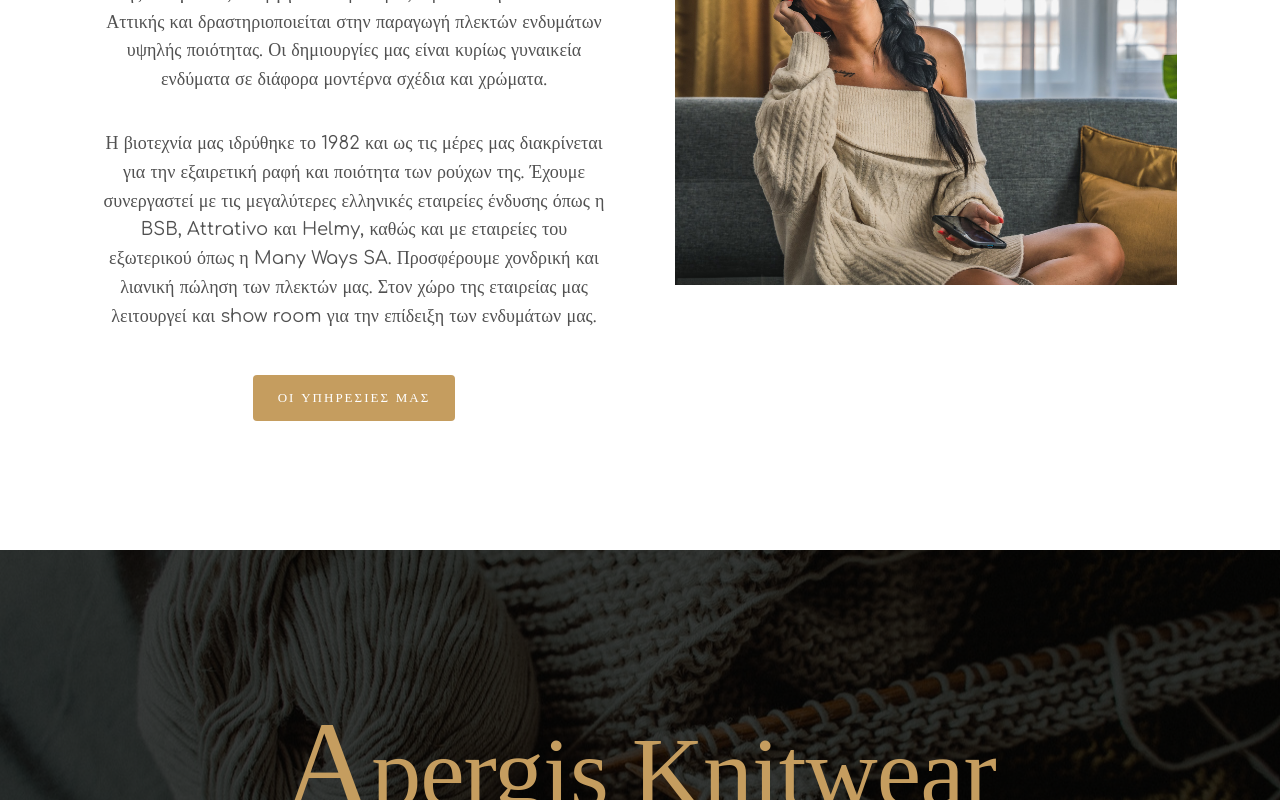
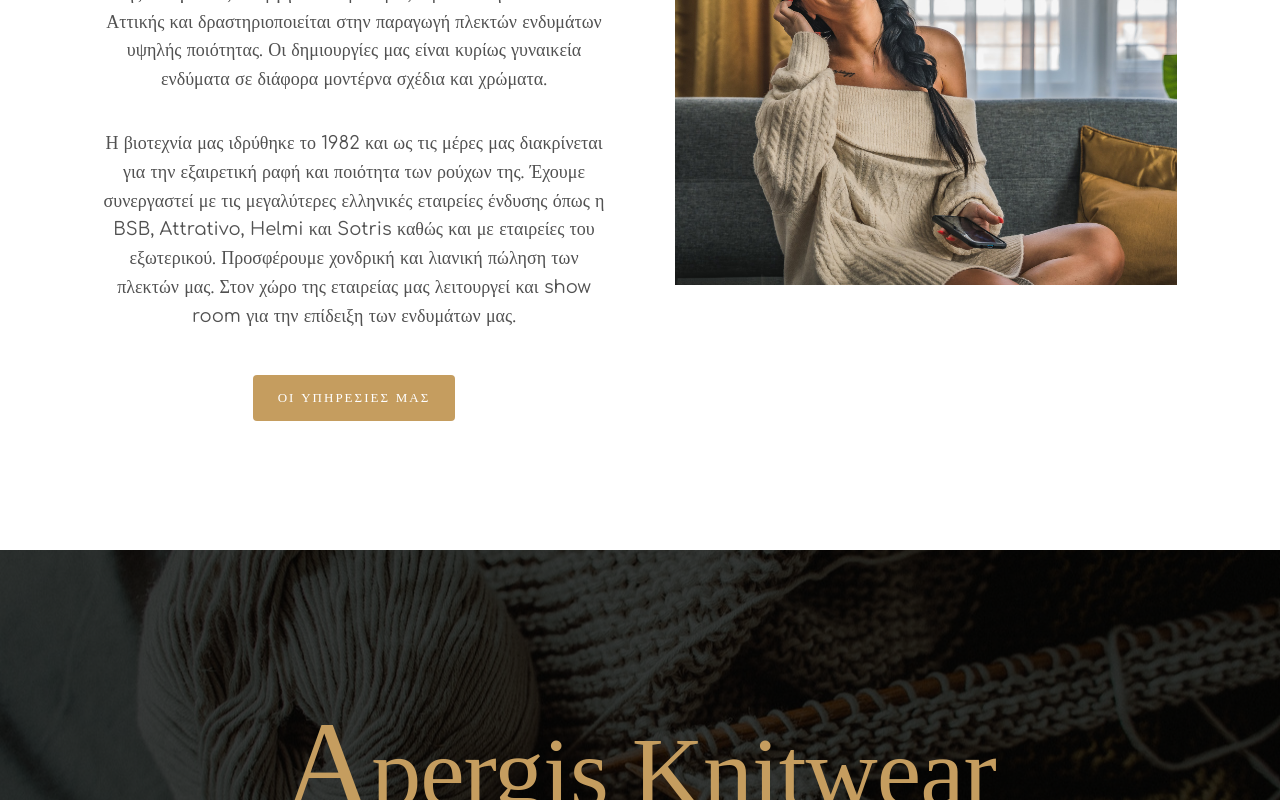
Before and after one commit to mimerkou/apergis-knitwear, a React (Create React App) app: page / in a window 1280 px wide. Shown: the part 1180-1980 px from the top of the page. Built offline with nearby package versions, Linux system fonts and the light colour scheme; a web font is replaced by a local one.

Commit message:
changes to content in About and Contact sections

```diff
--- a/src/components/About/About.js
+++ b/src/components/About/About.js
@@ -36,10 +36,10 @@ const About = () => {
               Η βιοτεχνία μας ιδρύθηκε το 1982 και ως τις μέρες μας διακρίνεται
               για την εξαιρετική ραφή και ποιότητα των ρούχων της. Έχουμε
               συνεργαστεί με τις μεγαλύτερες ελληνικές εταιρείες ένδυσης όπως η
-              BSB, Attrativo και Helmy, καθώς και με εταιρείες του εξωτερικού
-              όπως η Many Ways SA. Προσφέρουμε χονδρική και λιανική πώληση των
-              πλεκτών μας. Στον χώρο της εταιρείας μας λειτουργεί και show room
-              για την επίδειξη των ενδυμάτων μας.
+              BSB, Attrativo, Helmi και Sotris καθώς και με εταιρείες του
+              εξωτερικού. Προσφέρουμε χονδρική και λιανική πώληση των πλεκτών
+              μας. Στον χώρο της εταιρείας μας λειτουργεί και show room για την
+              επίδειξη των ενδυμάτων μας.
             </p>
             <div
               data-aos="zoom-in-up"
--- a/src/components/Contact/Contact.js
+++ b/src/components/Contact/Contact.js
@@ -207,7 +207,7 @@ const Contact = () => {
                 <span>
                   <i className="fa-solid fa-location-dot"></i>
                 </span>
-                <p>Χανίων 22 και Ομορφοκκλησιάς 10Β, Νέα Ιωνία</p>
+                <p>Χανίων και Ομορφοκκλησιάς 10Β, Νέα Ιωνία</p>
               </div>
               <div>
                 <span>
```
